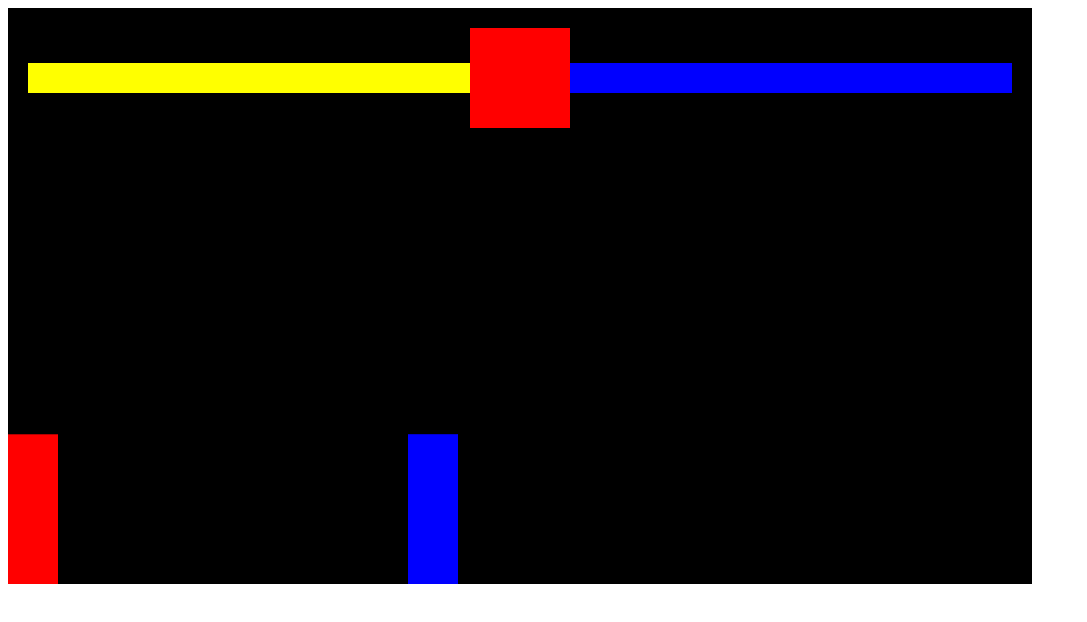
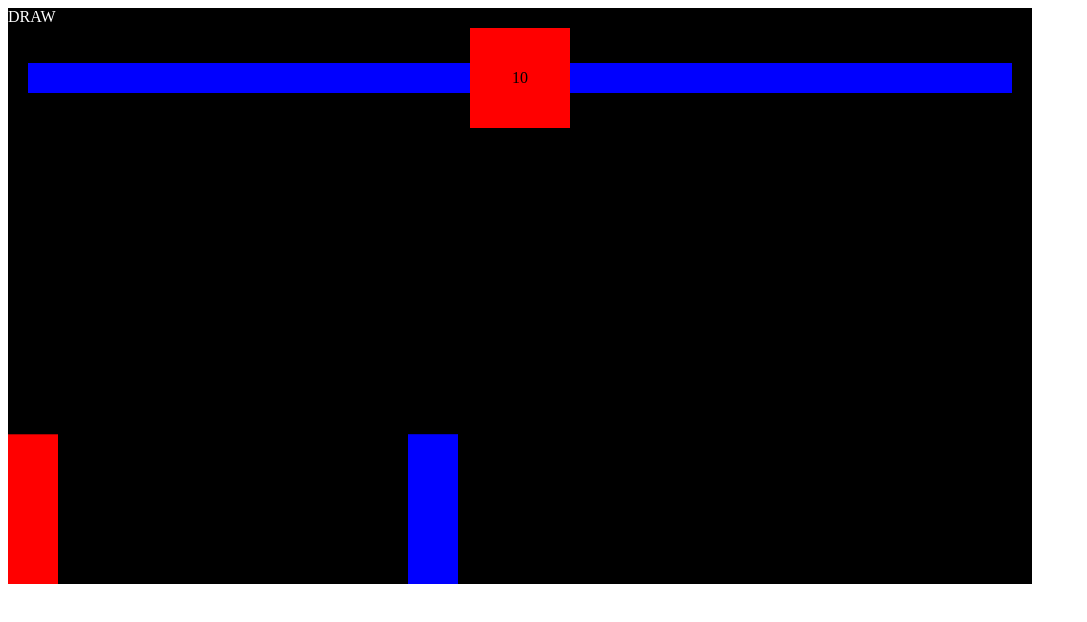
Before and after one commit to rhazama/Samurai-Showdown, a plain HTML site: page index.html in a window 1280 px wide. Shown: the whole page, without its empty margins (0-1087 px from the left). Drawn offline with Linux system fonts and the light colour scheme.

Commit message:
adding timer function

```diff
--- a/index.html
+++ b/index.html
@@ -12,18 +12,48 @@
     </style>
 </head>
 <body>
+    <!-- red container div -->
     <div style="position: relative; display: inline-block">
-        <div style="position: absolute; display: flex; width: 100%; align-items: center; padding: 20px">
+        <!-- smaller red container div -->
+        <div style="
+            position: absolute;
+            display: flex;
+            width: 100%;
+            align-items: center;
+            padding: 20px
+            "
+        >
             <!-- player health -->
-            <div style="background-color: yellow; height: 30px; width: 100%"></div>
+            <div style="position: relative; height: 30px; width: 100%; display: flex; justify-content: flex-end;">
+                <div style="background-color: yellow; height: 30px; width: 100%;"></div>
+                <div
+                    id="playerHealth"
+                    style="
+                        position: absolute;
+                        background: blue;
+                        top: 0;
+                        right: 0;
+                        bottom: 0;
+                        width: 100%;
+                    "
+                ></div>
+            </div>
+
             <!-- timer -->
-            <div style="
-                background-color: red;
-                width: 100px;
-                height: 100px;
-                flex-shrink: 0;
-            "
-            ></div>
+            <div
+                id="timer"
+                style="
+                    background-color: red;
+                    width: 100px;
+                    height: 100px;
+                    flex-shrink: 0;
+                    display: flex;
+                    align-items: center;
+                    justify-content: center;
+                "
+            >
+            10
+            </div>
             <!-- enemy health -->
             <div style="position: relative; height: 30px; width: 100%">
                 <div style="background-color: yellow; height: 30px;"></div>
@@ -41,6 +71,17 @@
             </div>
             <div></div>
             </div>
+            <div
+                style="
+                    position: absolute;
+                    color: white;
+                    display: flex;
+                    align-items: center;
+                    justify-content: center;
+                    top: 0;
+                "
+            >
+                DRAW</div>
                 <canvas></canvas>
     </div>
 
--- a/index.js
+++ b/index.js
@@ -125,6 +125,19 @@ function rectangularCollision({ rectangle1, rectangle2 }) {
   );
 }
 
+let timer = 100;
+function decreaseTimer() {
+  setTimeout(decreaseTimer, 1000)
+  if (timer > 0) {
+    timer--
+    document.querySelector('#timer').inerHTML = timer
+  }
+
+  if (playerHealth === enemy.health) {
+    console.log('tie')
+  }
+}
+
 function animate() {
   window.requestAnimationFrame(animate);
   c.fillStyle = "black";
@@ -153,12 +166,13 @@ function animate() {
   if (
     rectangularCollision({
       rectangle1: player,
-      rectangle2: enemy
+      rectangle2: enemy,
     }) &&
     player.isAttacking
   ) {
     player.isAttacking = false;
-    document.querySelector('#enemyHealth').style.width = '20'
+    enemy.health -= 20;
+    document.querySelector("#enemyHealth").style.width = enemy.health + "%";
   }
 
   if (
@@ -169,7 +183,8 @@ function animate() {
     enemy.isAttacking
   ) {
     enemy.isAttacking = false;
-    console.log("enemy attack successful");
+    player.heatlh -= 20;
+    document.querySelector("#playerHealth").style.width = player.health + "%";
   }
 }
 
```
